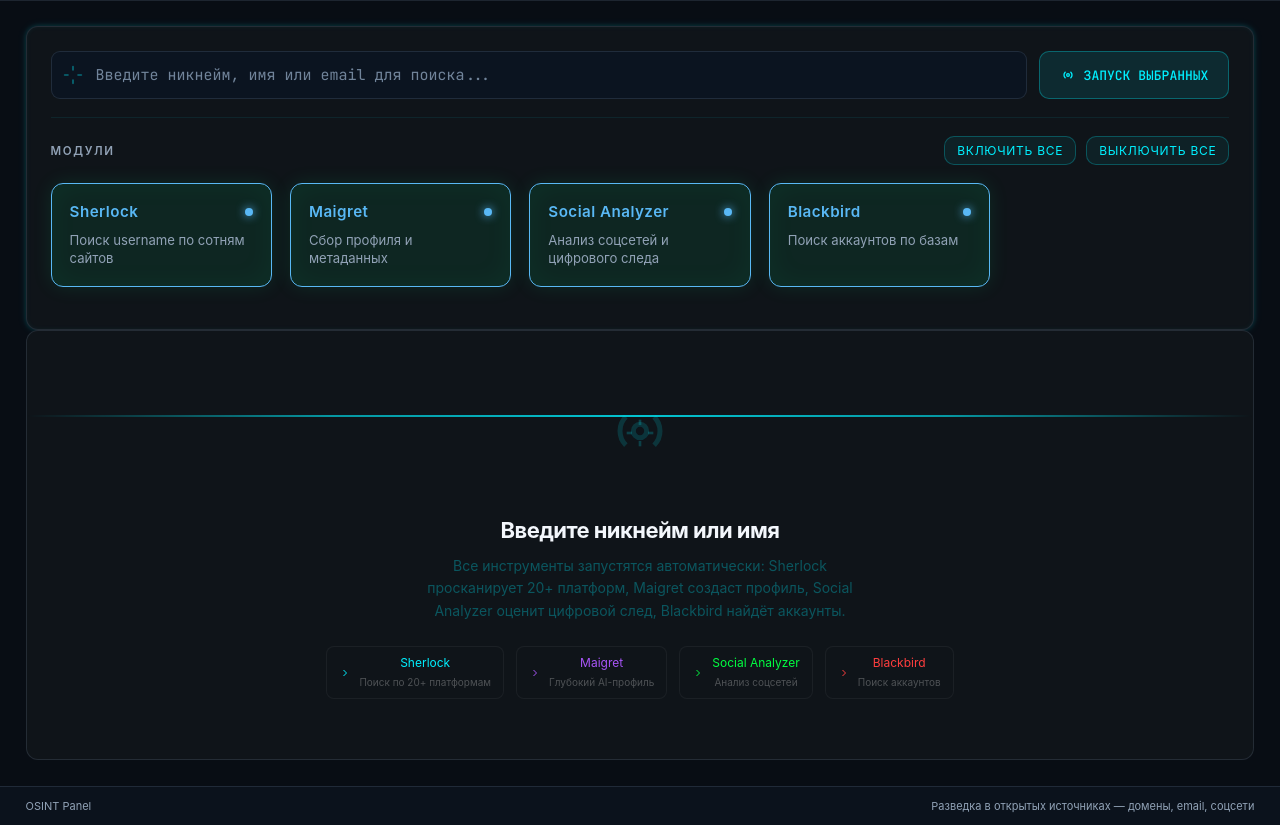
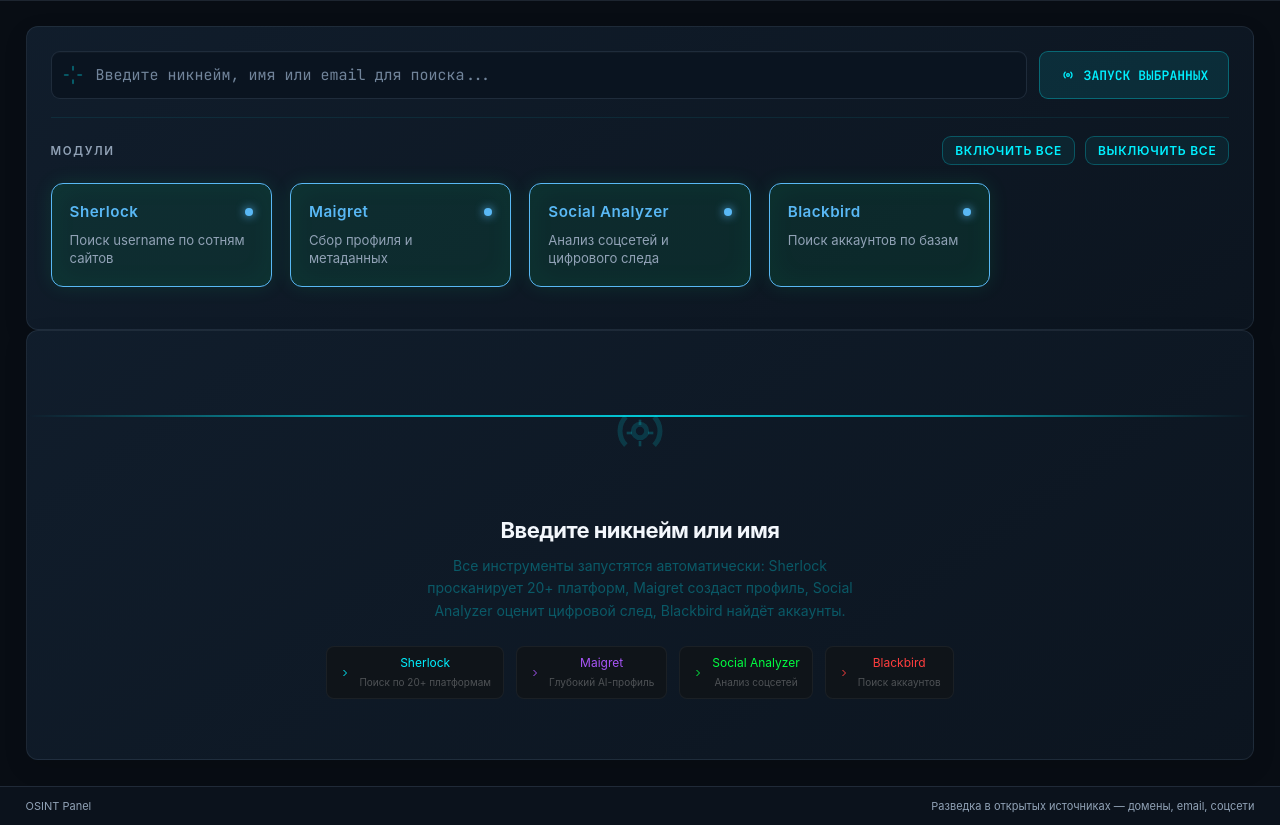
Before and after one commit to ERRORoX/OSINT, a Flask app: page /modules/username-workspace/ in a window 1280 px wide. Shown: the part 129-954 px from the top of the page. Run offline with Flask 3, Linux system fonts and the light colour scheme.

Commit message:
Refine shared UI components across OSINT workspaces

```diff
--- a/static/css/unified-workstation.css
+++ b/static/css/unified-workstation.css
@@ -82,3 +82,66 @@ td{color:var(--text);font-size:13px}
  #osint-workspace-actions{order:3;width:100%;justify-content:flex-end}
 }
 @media(prefers-reduced-motion:reduce){*,*::before,*::after{scroll-behavior:auto!important;animation-duration:.01ms!important;animation-iteration-count:1!important;transition-duration:.01ms!important}}
+
+
+/* 4.5 shared component refinement — consistent surfaces across every workspace. */
+:root{
+ --ws-surface-raised:#132235;
+ --ws-line-soft:rgba(145,170,198,.12);
+ --ws-accent-line:rgba(89,184,245,.28);
+ --ws-control-shadow:inset 0 1px 0 rgba(255,255,255,.025);
+}
+.tool-panel,.iprdap-wrap,.domain-main,.photo-shell,.username-v2{color:var(--text)}
+.tool-panel :is(h1,h2,h3),.iprdap-wrap :is(h1,h2,h3),.domain-main :is(h1,h2,h3),.photo-shell :is(h1,h2,h3){color:var(--text-bright)}
+.tool-panel :is(.tool-results-card,.result-card,.result-box,.history-item,.settings-card,.cli-card,.tool-output,.tool-cli-output),
+.iprdap-wrap,.domain-main :is(.card,.panel,.result-card),.photo-shell :is(.card,.panel,.result-card),.username-v2 :is(.card,.panel,.result-card){
+ background:linear-gradient(145deg,rgba(17,30,45,.97),rgba(12,21,32,.98))!important;
+ border:1px solid var(--ws-line-soft)!important;
+ border-radius:12px!important;
+ box-shadow:0 8px 24px rgba(0,0,0,.10)!important;
+}
+.tool-panel :is(.tool-results-card__header,.tool-cli-header,.section-header,.card-header){
+ border-bottom:1px solid var(--ws-line-soft);
+}
+.tool-panel :is(input,select,textarea),.iprdap-wrap :is(input,select,textarea),.domain-main :is(input,select,textarea),.photo-shell :is(input,select,textarea),.username-v2 :is(input,select,textarea){
+ border:1px solid var(--border)!important;
+ border-radius:9px!important;
+ background:#0a1420!important;
+ color:var(--text)!important;
+ box-shadow:var(--ws-control-shadow);
+}
+.tool-panel :is(input,select),.iprdap-wrap :is(input,select),.domain-main :is(input,select),.photo-shell :is(input,select),.username-v2 :is(input,select){min-height:41px}
+.tool-panel :is(button,.btn),.iprdap-wrap :is(button,.btn),.domain-main :is(button,.btn),.photo-shell :is(button,.btn),.username-v2 :is(button,.btn){
+ border-radius:9px;
+ font-weight:620;
+}
+.tool-panel button[type=submit],.tool-panel .btn-primary,.tool-panel .primary-button,
+.iprdap-wrap button[type=submit],.domain-main button[type=submit],.photo-shell button[type=submit],.username-v2 button[type=submit]{
+ border:1px solid rgba(89,184,245,.32)!important;
+ background:linear-gradient(180deg,#17344e,#11283e)!important;
+ color:#c5e7ff!important;
+ box-shadow:0 4px 14px rgba(0,0,0,.12);
+}
+.tool-panel button[type=submit]:hover:not(:disabled),.tool-panel .btn-primary:hover:not(:disabled),.tool-panel .primary-button:hover:not(:disabled),
+.iprdap-wrap button[type=submit]:hover:not(:disabled),.domain-main button[type=submit]:hover:not(:disabled),.photo-shell button[type=submit]:hover:not(:disabled),.username-v2 button[type=submit]:hover:not(:disabled){
+ border-color:rgba(89,184,245,.62)!important;
+ background:linear-gradient(180deg,#1b4160,#15334e)!important;
+}
+.tool-panel :is(pre,code,.mono),.iprdap-wrap :is(pre,code),.domain-main :is(pre,code),.photo-shell :is(pre,code){
+ overflow-wrap:anywhere;
+}
+.tool-panel :is(.status,.badge,.tag,.status-badge){
+ border-radius:999px;
+}
+.tool-panel :is(.empty-state,.no-results,.empty-message){
+ border:1px dashed var(--border);
+ border-radius:11px;
+ background:rgba(255,255,255,.015);
+ color:var(--text-muted);
+}
+.tool-panel a:not(.osint-ws-action){color:var(--accent)}
+.tool-panel a:not(.osint-ws-action):hover{color:var(--accent-hover)}
+@media(max-width:640px){
+ .tool-panel :is(.tool-results-card,.result-card,.result-box,.history-item,.settings-card,.cli-card){border-radius:10px!important}
+ .tool-panel :is(.tool-results-card__header,.tool-cli-header,.section-header){gap:9px;flex-wrap:wrap}
+}
```
